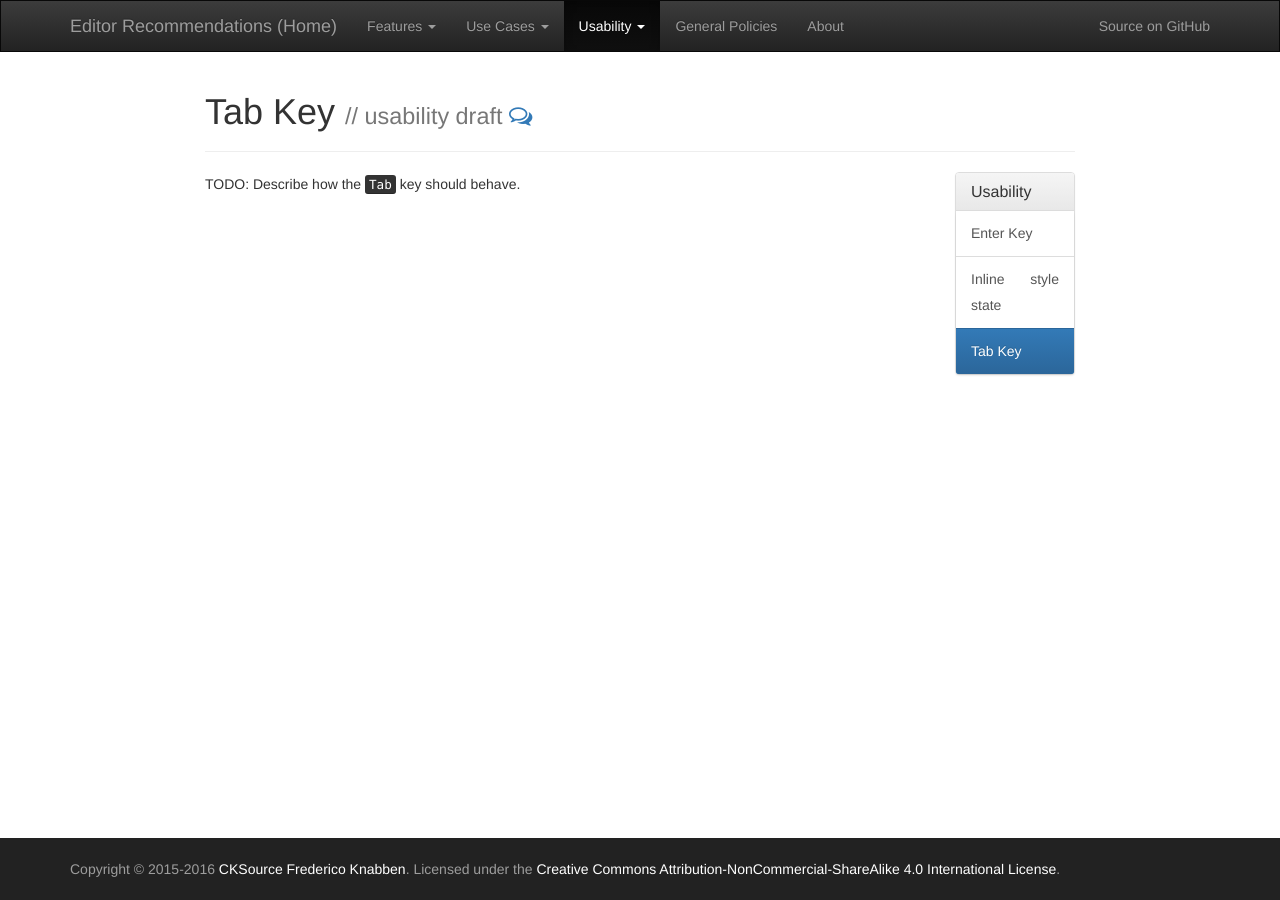
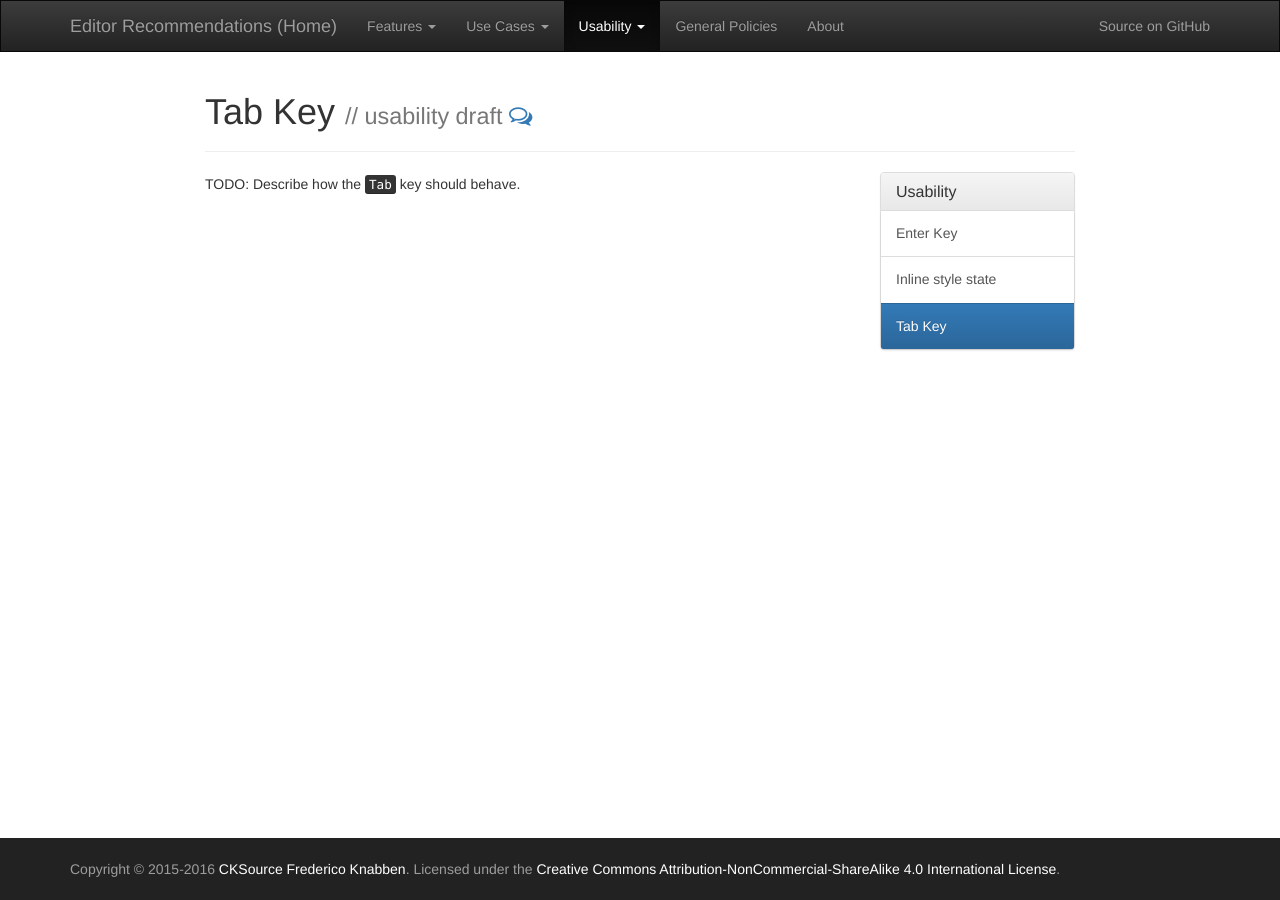
Before and after one commit to ckeditor/editor-recommendations, a Jekyll site: the page built from _usability/tab-key.md, in a window 1280 px wide. Built offline with Jekyll 4.4.1, drawn with Linux system fonts in a browser that asks for light colours; nearby versions of some CDN libraries.

Commit message:
Improved text to sidebar widths ratio.

```diff
--- a/_includes/feature.html
+++ b/_includes/feature.html
@@ -1,7 +1,7 @@
 {% include page-header.html title=page.feature.name type="feature" status=page.feature.status discussion=page.feature.discussion %}
 
 <div class="row">
-    <div class="col-md-10">
+    <div class="col-md-9">
         {{ description | markdownify }}
 
         {% if ui %}
@@ -52,7 +52,7 @@
 
         {% endif %}
     </div>
-    <div class="col-md-2">
+    <div class="col-md-3">
         {% include type-links.html type="Features" items=site.features %}
     </div>
 </div>
--- a/_includes/usability.html
+++ b/_includes/usability.html
@@ -1,7 +1,7 @@
 {% include page-header.html title=page.usability.title type="usability" status=page.usability.status discussion=page.usability.discussion %}
 
 <div class="row">
-    <div class="col-md-10">
+    <div class="col-md-9">
 
         {{ description | markdownify }}
 
@@ -29,7 +29,7 @@
 
         {% endif %}
     </div>
-    <div class="col-md-2">
+    <div class="col-md-3">
         {% include type-links.html type="Usability" items=site.usability %}
     </div>
 </div>
--- a/_includes/use-case.html
+++ b/_includes/use-case.html
@@ -1,7 +1,7 @@
 {% include page-header.html title=page.case.title type="use case" status=page.case.status discussion=page.case.discussion %}
 
 <div class="row">
-    <div class="col-md-10">
+    <div class="col-md-9">
         {% if description %}
 
         {{ description | markdownify }}
@@ -50,7 +50,7 @@
 
         {% endif %}
     </div>
-    <div class="col-md-2">
+    <div class="col-md-3">
         {% include type-links.html type="Use Cases" items=site.use-cases %}
     </div>
 </div>
```
